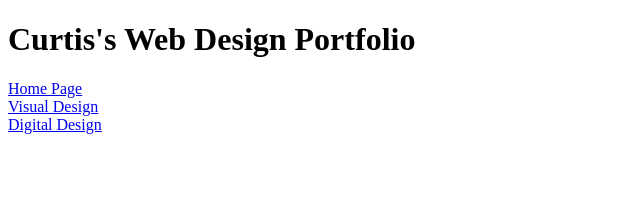
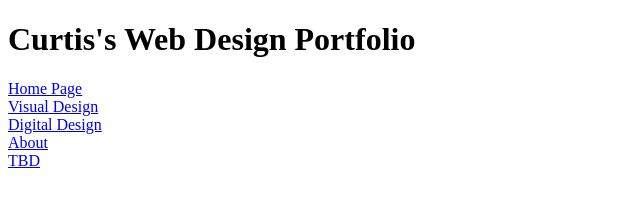
Before and after one commit to CJ2WAVVYY/CJ2WAVVYY.github.io, a plain HTML site: page index.html in a window 1280 px wide. Shown: the whole page, without its empty margins (0-640 px from the left). Drawn offline with Linux system fonts and the light colour scheme.

Commit message:
Add files via upload

```diff
--- a/index.html
+++ b/index.html
@@ -13,9 +13,10 @@
 	<a href= "Visualdesign.html"> Visual Design </a>
 	<br>
 	<a href = "Digitaldesign.html"> Digital Design </a>
-
-
-
+	<br>
+	<a href = "About.html"> About </a>
+	<br>
+	<a href = "TBD.html"> TBD </a>
 
 </body>
 </html>
```
